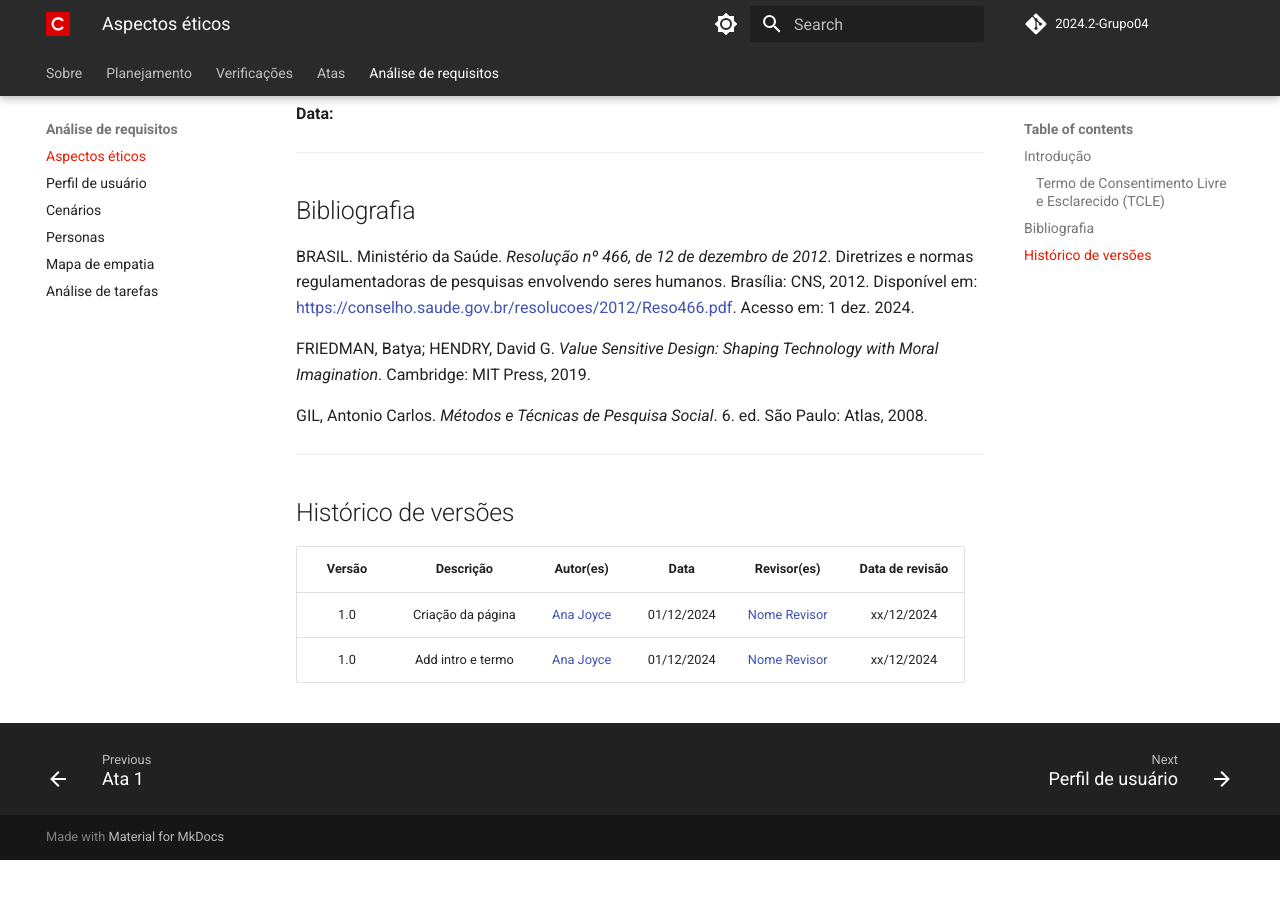
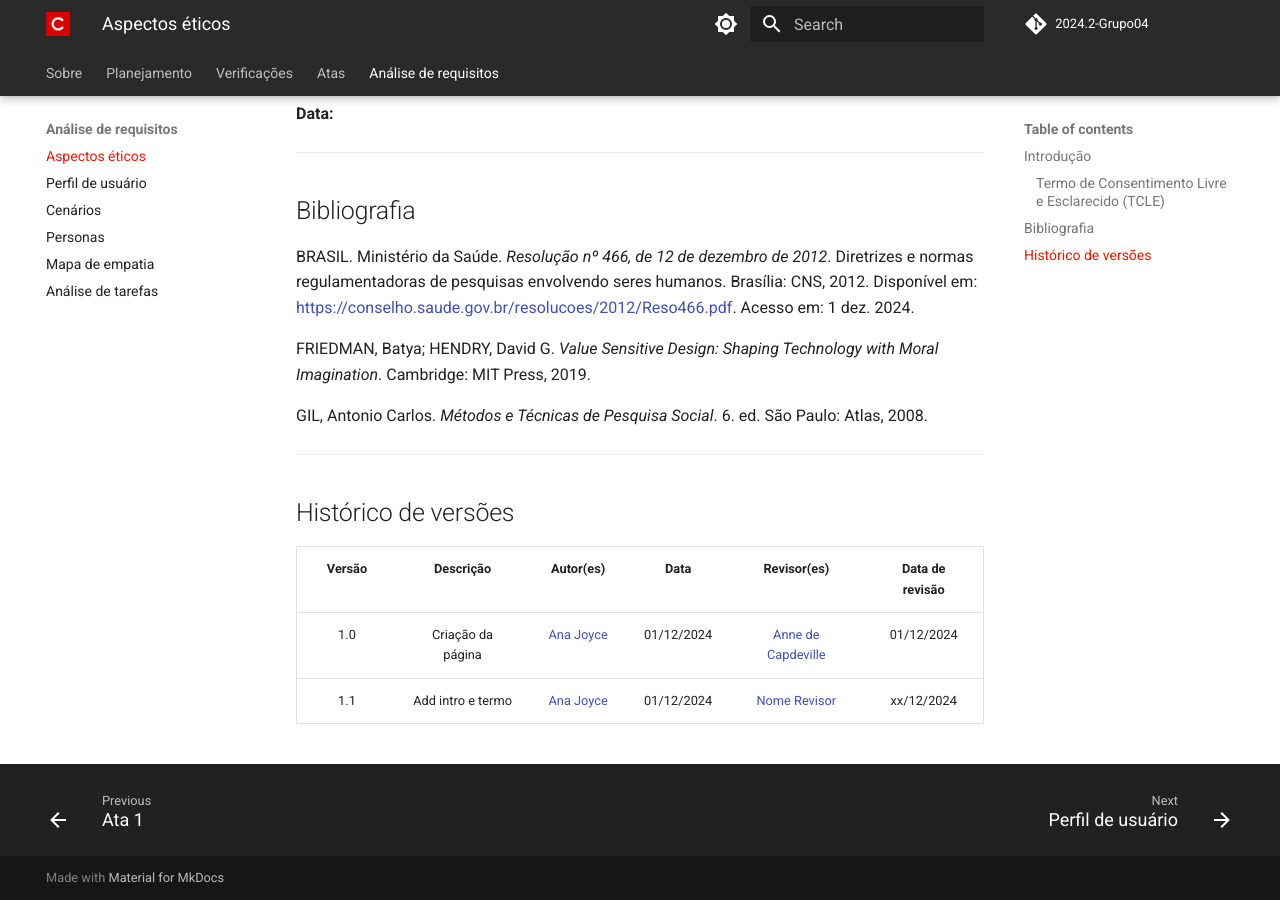
Before and after one commit to Interacao-Humano-Computador/2024.2-Grupo04, an MkDocs documentation site: the page built from docs/Analise-de-requisitos/aspectos-eticos.md, in a window 1280 px wide and 900 px high, scrolled down 1667 px. Built offline with MkDocs 1.6.1 and Material for MkDocs 9.7.7, drawn with Linux system fonts in a browser that asks for light colours; comment, search, counter and statistics services are not loaded; before the commit the page ends 2527 px from its top, so only the background shows below that.

Commit message:
consertando o histórico de versões

```diff
--- a/docs/Analise-de-requisitos/aspectos-eticos.md
+++ b/docs/Analise-de-requisitos/aspectos-eticos.md
@@ -59,5 +59,5 @@
 
 | Versão |     Descrição      |                     Autor(es)                     |    Data    |                     Revisor(es)                     | Data de revisão |
 | :----: | :----------------: | :-----------------------------------------------: | :--------: | :-------------------------------------------------: | :-------------: |
-|  1.0   | Criação da página | [Ana Joyce](https://github.com/anajoyceamorim) | 01/12/2024 | [Nome Revisor](https://github.com/) |   xx/12/2024   |
-|  1.0   | Add intro e termo | [Ana Joyce](https://github.com/anajoyceamorim) | 01/12/2024 | [Nome Revisor](https://github.com/) |   xx/12/2024   |
+|  1.0   | Criação da página | [Ana Joyce](https://github.com/anajoyceamorim) | 01/12/2024 | [Anne de Capdeville](https://github.com/nanecapde) |   01/12/2024   |
+|  1.1   | Add intro e termo | [Ana Joyce](https://github.com/anajoyceamorim) | 01/12/2024 | [Nome Revisor](https://github.com/) |   xx/12/2024   |
```
